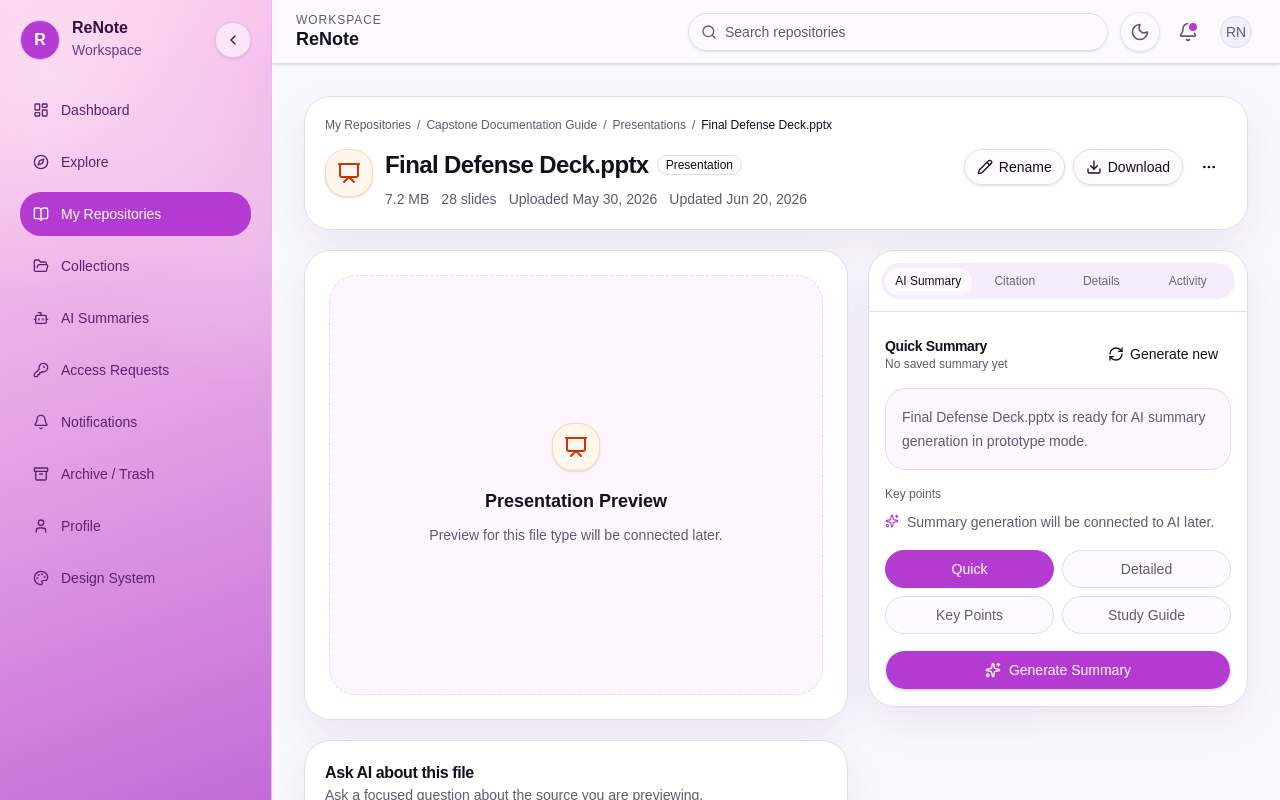
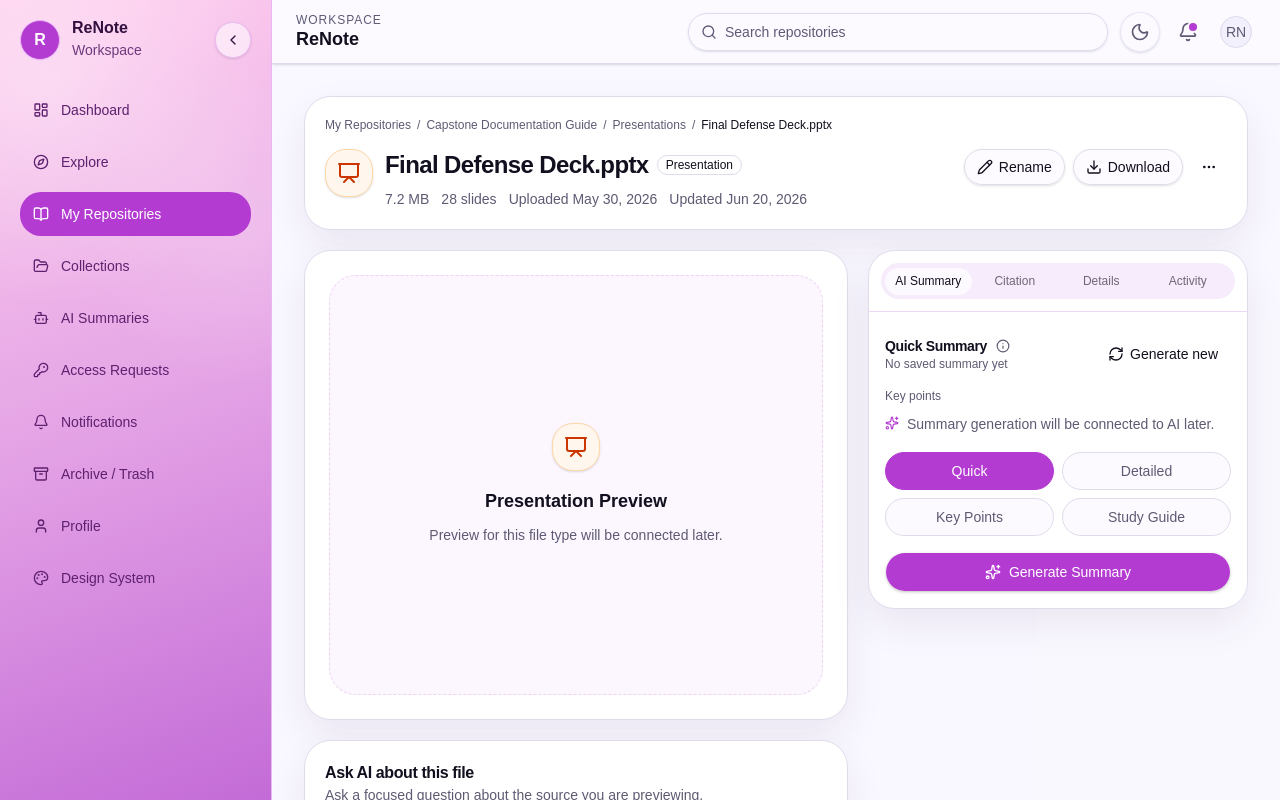
Before and after one commit to AlihCA/renote-development, a React (Vite) app in the folder renote/: page /app/files/file-capstone-defense-pptx in a window 1280 px wide. Built offline with nearby package versions, Linux system fonts and the light colour scheme.

Commit message:
Phase 8: Last Polish

```diff
--- a/renote/src/components/landing/SectionScrollButton.jsx
+++ b/renote/src/components/landing/SectionScrollButton.jsx
@@ -35,6 +35,13 @@ const sectionFlow = [
 ]
 
 function getCurrentSectionId() {
+  const scrollPosition = window.scrollY + window.innerHeight
+  const pageHeight = document.documentElement.scrollHeight
+
+  if (pageHeight - scrollPosition <= 120) {
+    return "cta"
+  }
+
   const viewportMarker = window.innerHeight * 0.45
   let currentId = sectionFlow[0].id
 
--- a/renote/src/pages/app/FilePreviewPage.jsx
+++ b/renote/src/pages/app/FilePreviewPage.jsx
@@ -19,6 +19,7 @@ import {
   RefreshCw,
   Send,
   Sparkles,
+  ShieldCheck,
   Tag,
 } from "lucide-react"
 import { toast } from "sonner"
@@ -763,12 +764,32 @@ function SummaryPanel({ file, summary }) {
   return (
     <div className="space-y-4">
       <div className="flex items-start justify-between gap-3">
-        <div>
-          <h3 className="font-semibold tracking-tight">Quick Summary</h3>
+        <div className="min-w-0">
+          <div className="flex items-center gap-1.5">
+            <h3 className="font-semibold tracking-tight">Quick Summary</h3>
+
+            <span className="group relative inline-flex">
+              <button
+                aria-label="AI-generated summaries should be verified with the original file before academic use."
+                className="inline-flex size-5 items-center justify-center rounded-full text-muted-foreground transition hover:bg-primary/10 hover:text-primary focus-visible:outline-none focus-visible:ring-2 focus-visible:ring-primary/25"
+                type="button"
+              >
+                <Info className="size-3.5" />
+              </button>
+
+              <span className="pointer-events-none absolute left-1/2 top-7 z-40 hidden w-64 -translate-x-1/2 rounded-2xl border border-[#E9C8F2] bg-background px-3 py-2 text-xs leading-5 text-muted-foreground shadow-lg group-hover:block group-focus-within:block dark:border-primary/25">
+                AI-generated summary. Verify with the original file before academic use.
+              </span>
+            </span>
+          </div>
+
           <p className="text-xs text-muted-foreground">
-            {summary ? `Generated ${formatDate(summary.generatedAt)}` : "No saved summary yet"}
+            {summary
+              ? `Generated ${formatDate(summary.generatedAt)}`
+              : "No saved summary yet"}
           </p>
         </div>
+
         <Button
           onClick={() => toast("New summary generation will be connected later.")}
           size="sm"
@@ -778,13 +799,6 @@ function SummaryPanel({ file, summary }) {
           <RefreshCw className="size-4" />
           Generate new
         </Button>
-      </div>
-
-      <div className="rounded-2xl border border-[#E9C8F2]/70 bg-[#FCF7FF] p-4 dark:border-primary/20 dark:bg-primary/5">
-        <p className="text-sm leading-6 text-muted-foreground">
-          {summary?.preview ??
-            `${file.name} is ready for AI summary generation in prototype mode.`}
-        </p>
       </div>
 
       <div className="space-y-2">
```
